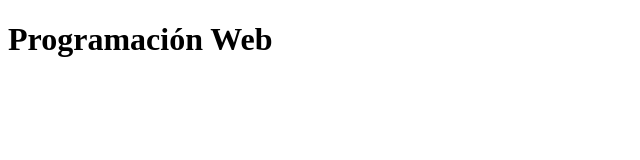
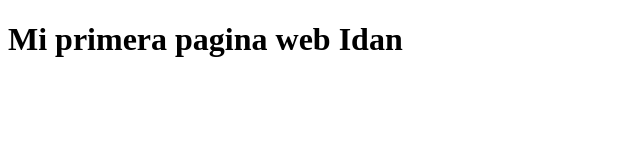
Before and after one commit to IdanSaida/myFirstWebApp, a plain HTML site: page index.html in a window 1280 px wide. Shown: the whole page, without its empty margins (0-640 px from the left). Drawn offline with Linux system fonts and the light colour scheme.

Commit message:
Primer cambio en html

```diff
--- a/index.html
+++ b/index.html
@@ -9,7 +9,7 @@
 </head>
 
 <body>
-    <h1>Programación Web</h1>
+    <h1>Mi primera pagina web Idan</h1>
 
 </body>
 
```
